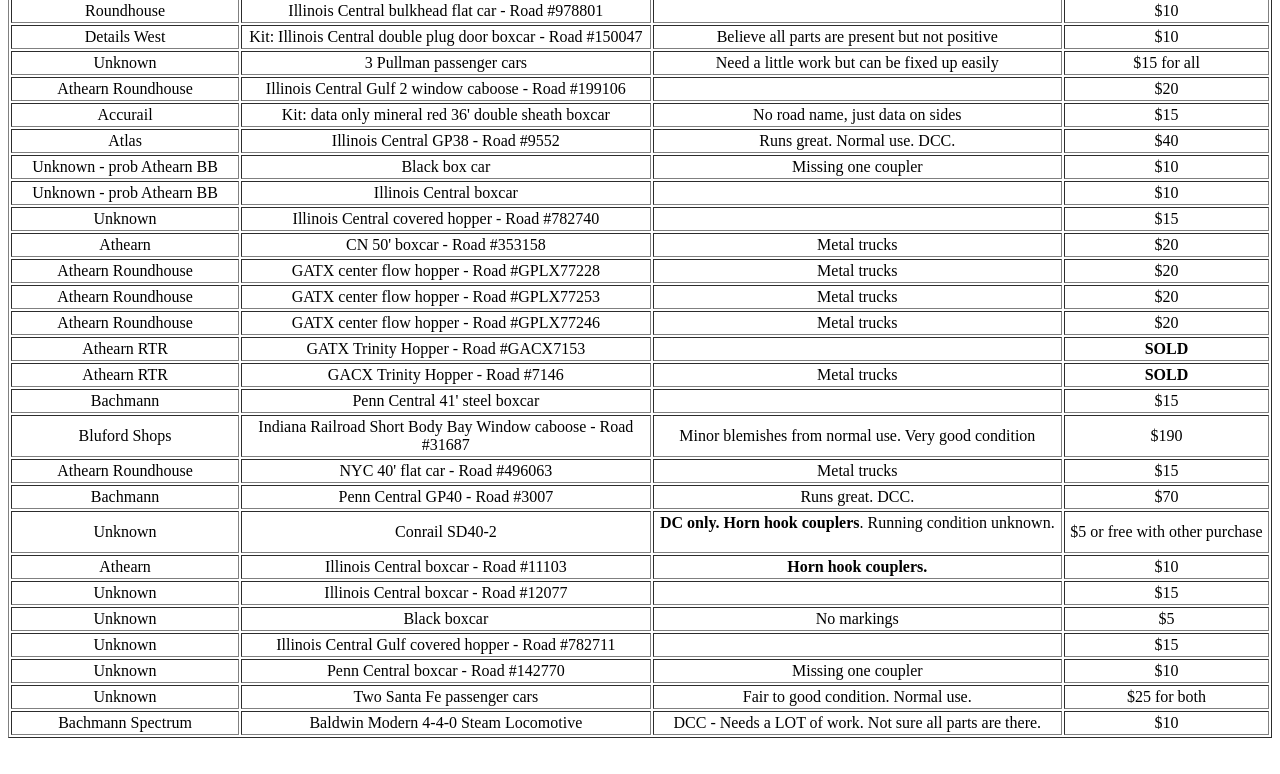
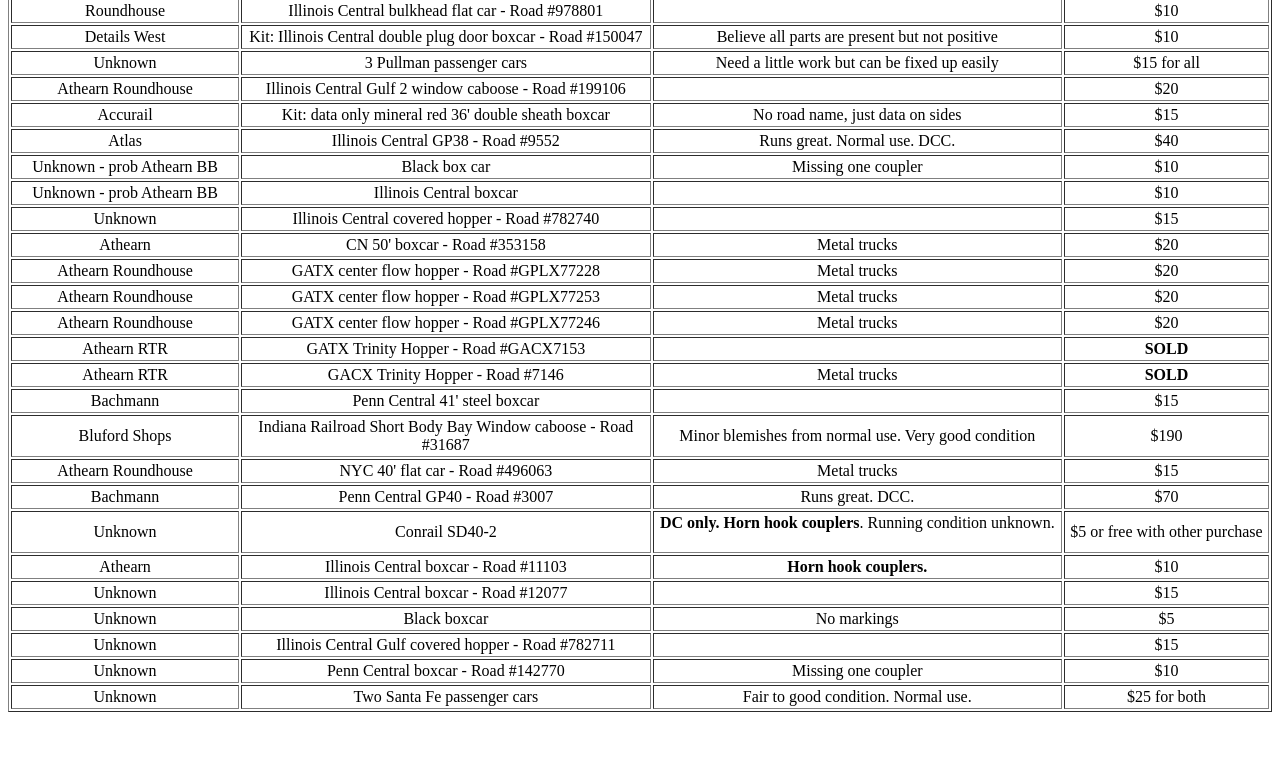
Before and after one commit to KDPryor/flatrockit, a plain HTML site: page trainsforsale.html in a window 1280 px wide. Shown: the part 842-1616 px from the top of the page. Drawn offline with Linux system fonts and the light colour scheme.

Commit message:
trainsforsale

```diff
--- a/trainsforsale.html
+++ b/trainsforsale.html
@@ -569,18 +569,6 @@
             <td valign="middle" align="center">$25 for both<br>
             </td>
           </tr>
-          <tr>
-            <td valign="middle" align="center">Bachmann Spectrum<br>
-            </td>
-            <td valign="middle" align="center">Baldwin Modern 4-4-0
-              Steam Locomotive<br>
-            </td>
-            <td valign="middle" align="center">DCC - Needs a LOT of
-              work. Not sure all parts are there.<br>
-            </td>
-            <td valign="middle" align="center">$10<br>
-            </td>
-          </tr>
         </tbody>
       </table>
       <p><br>
```
